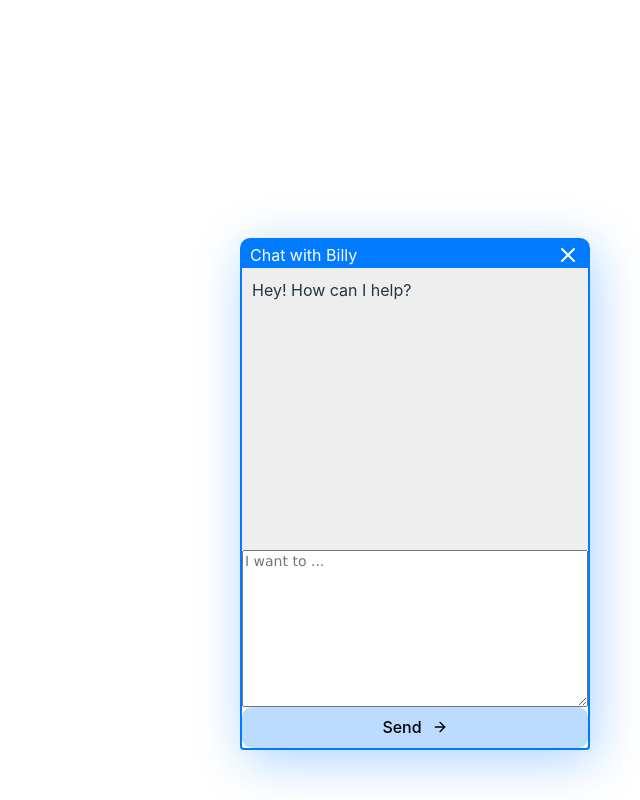
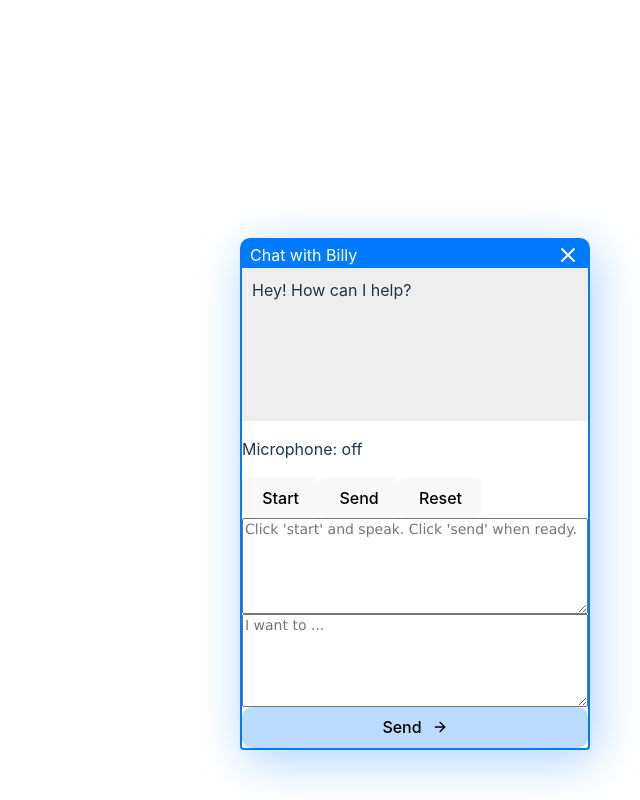
Before and after one commit to EslaM-M/assistant, a React (Vite) app in the folder frontend/chat/: page / in a window 1280 px wide. Both pictures are taken after a click on the picture 1180 px from the left and 694 px from the top of the page. Shown: the whole page, without its empty margins (640-1280 px from the left). Built offline with nearby package versions, Linux system fonts and the light colour scheme.

Commit message:
Add speech to text prompting

```diff
--- a/frontend/chat/src/App.tsx
+++ b/frontend/chat/src/App.tsx
@@ -1,9 +1,11 @@
 import styled from "styled-components";
 import billy from "./assets/billy.png";
-import {ChangeEvent, FormEvent, useCallback, useState} from "react";
+import {FormEvent, useCallback, useState} from "react";
 import {ArrowRight, X} from "react-feather";
 import {useMutation} from "react-query";
 import axios from "axios";
+import SpeechRecognition, { useSpeechRecognition } from 'react-speech-recognition';
+
 
 const AssistantWrapper = styled.div`
   position: fixed;
@@ -91,6 +93,12 @@ function App() {
         },
     })
 
+    const {
+        transcript,
+        listening,
+        resetTranscript,
+    } = useSpeechRecognition();
+
     const onSubmit = useCallback(async (e: FormEvent) => {
         e.preventDefault()
         await mutation.mutateAsync({
@@ -110,6 +118,19 @@ function App() {
                         <ChatConversation>
                             Hey! How can I help?
                         </ChatConversation>
+                        <div style={{width: '100%'}}>
+                            <p>Microphone: {listening ? 'on' : 'off'}</p>
+                            <button onClick={() => SpeechRecognition.startListening({continuous: true})}>Start</button>
+                            <button onClick={() => {
+                                SpeechRecognition.stopListening();
+                                setPrompt(transcript ?? '');
+                            }}>Send</button>
+                            <button onClick={resetTranscript}>Reset</button>
+                            <ChatTextArea style={{width: '340px', height: '90px'}}
+                              placeholder="Click 'start' and speak. Click 'send' when ready."
+                              value={transcript}
+                            />
+                        </div>
                         <ChatTextArea
                             placeholder="I want to ..."
                             onChange={(e: any) => setPrompt(e.target.value ?? '')}
--- a/frontend/chat/src/main.tsx
+++ b/frontend/chat/src/main.tsx
@@ -1,5 +1,6 @@
 import React from 'react'
 import ReactDOM from 'react-dom/client'
+import 'regenerator-runtime'
 import App from './App.tsx'
 import './index.css'
 import {QueryClient, QueryClientProvider} from "react-query";
```
Also changed, not shown: frontend/chat/package.json (+17 -2 lines), 1 other file (tests, documents, lock files or other folders).
